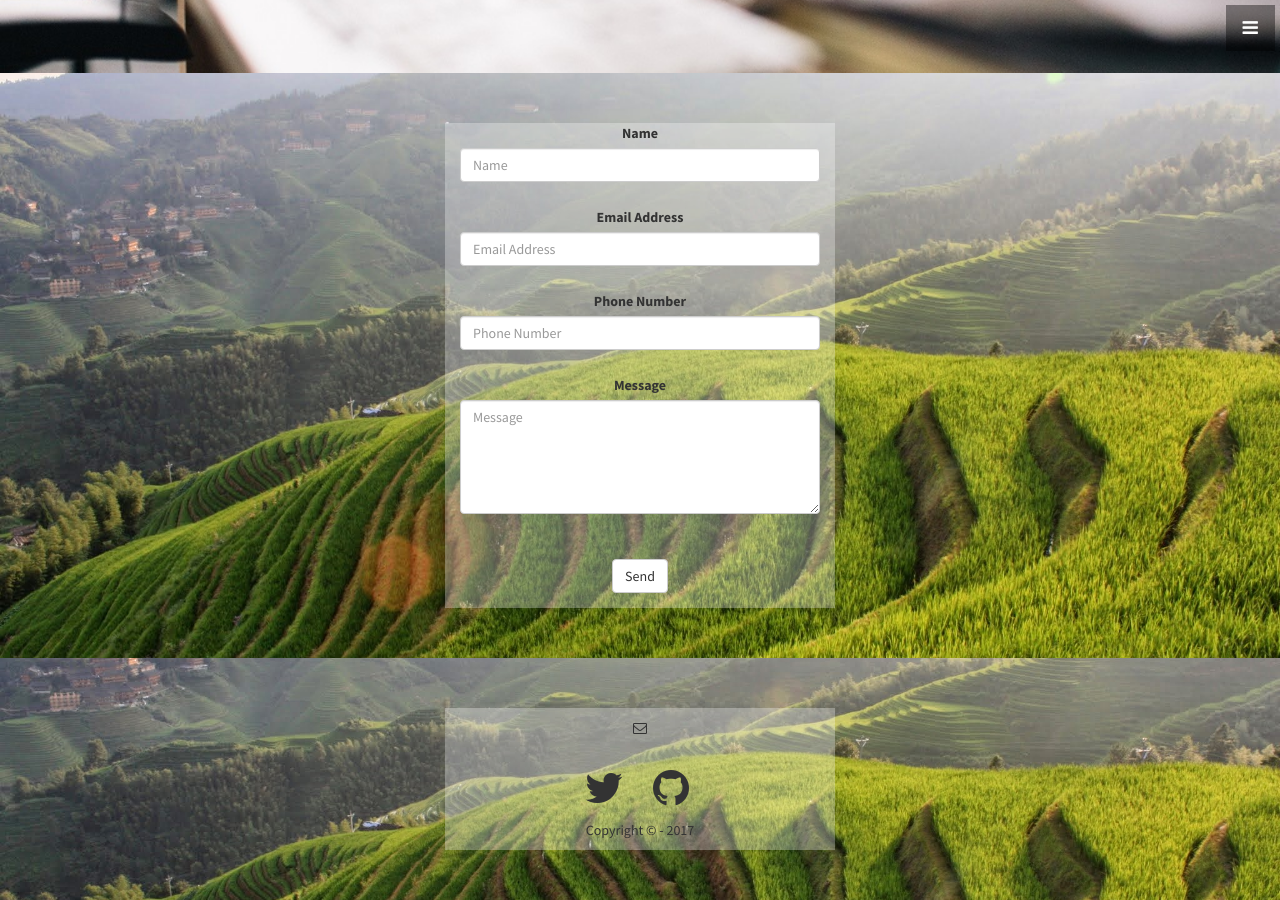
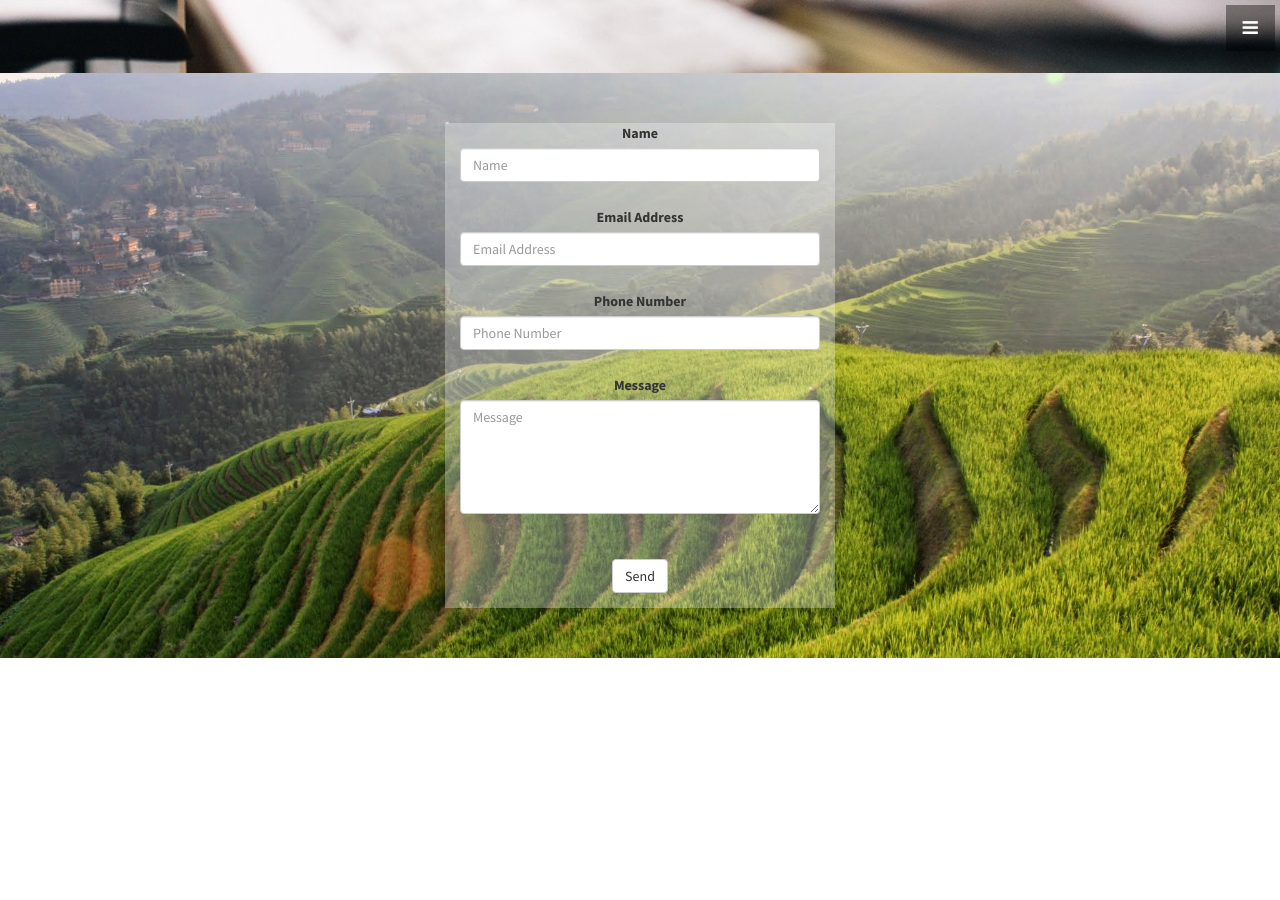
Before and after one commit to rb643/raibethlehem.github.io, a Jekyll site: the page built from index.html, in a window 1280 px wide and 900 px high, scrolled down 2776 px. Built offline with Jekyll 4.4.1, drawn with Linux system fonts in a browser that asks for light colours; after the commit the page ends 3434 px from its top, so only the background shows below that.

Commit message:
Update index.html

```diff
--- a/index.html
+++ b/index.html
@@ -14,7 +14,6 @@ permalink: /
   {% include _html/cv.html %}
   {% include _html/publications.html %}
   {% include _html/contact.html %}
-  {% include _html/footer.html %}
   {% include _html/scripts.html %}
 
 </body>
```
